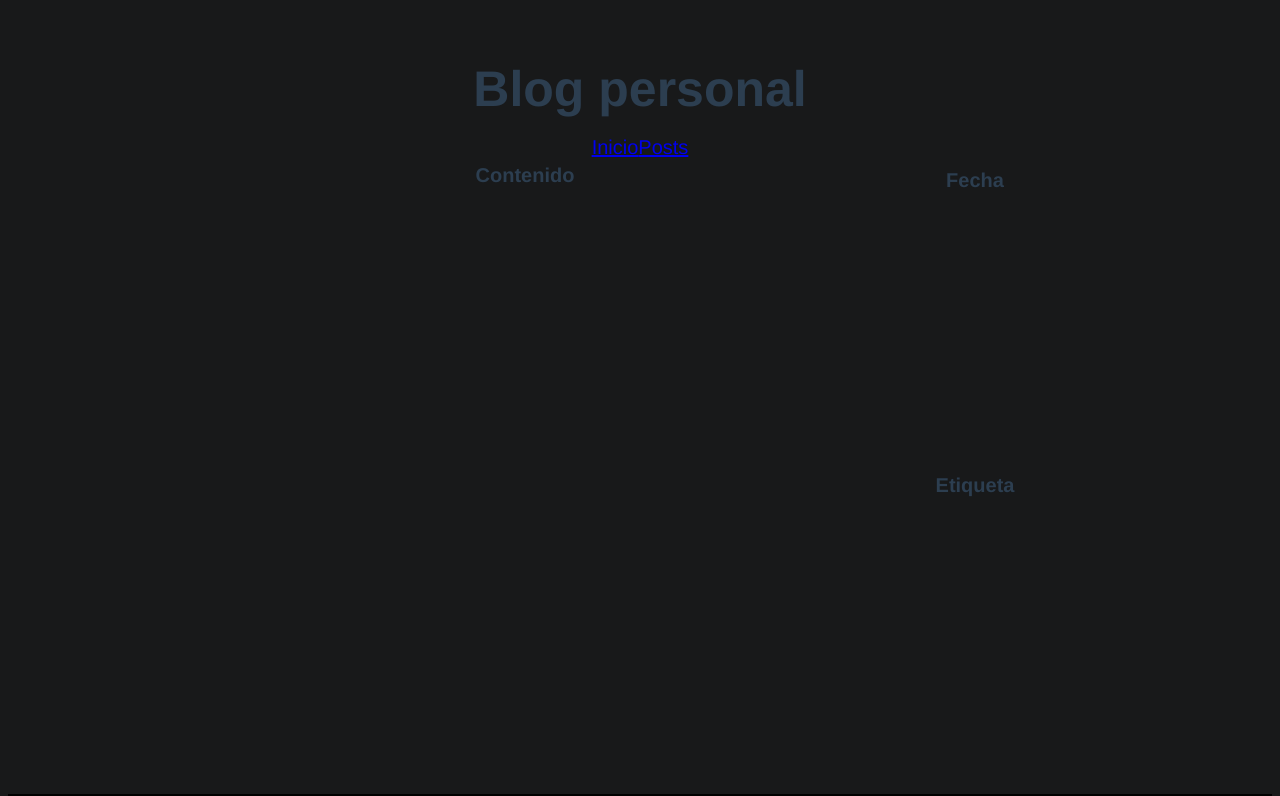
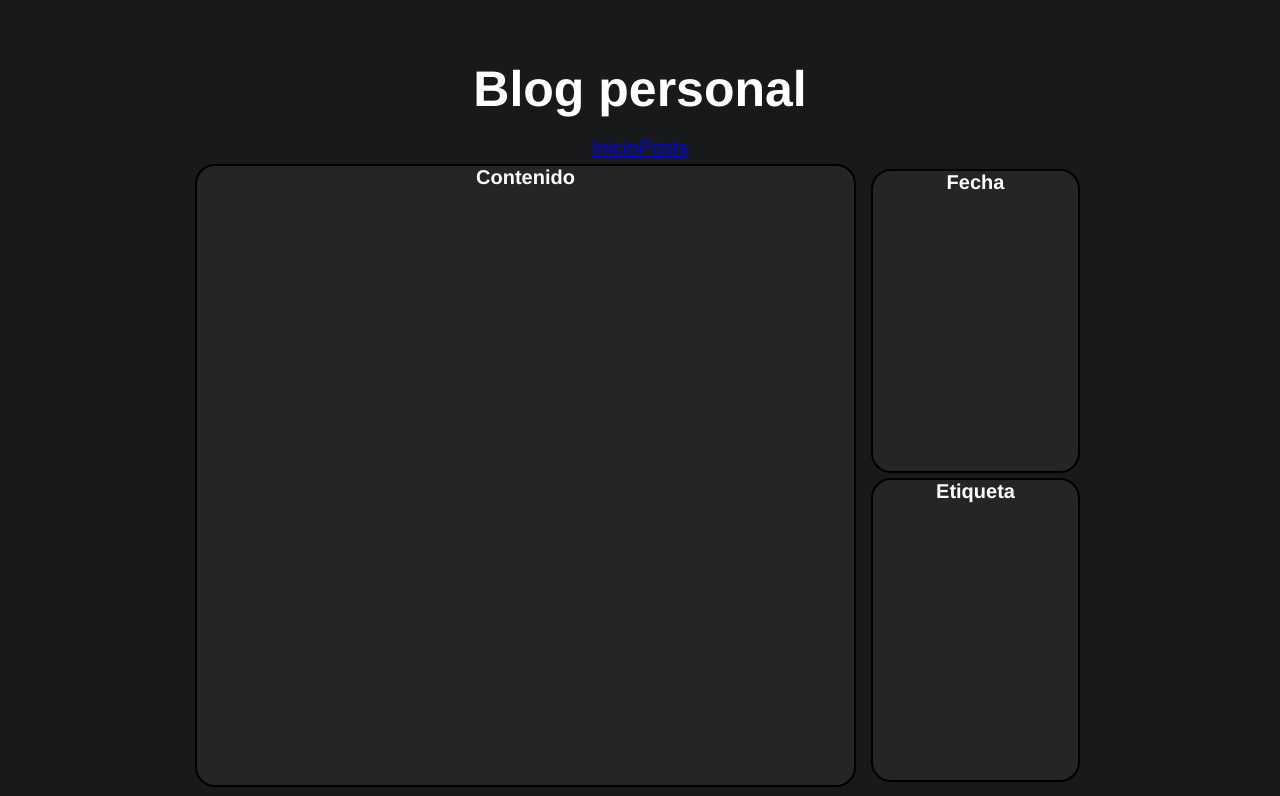
Before and after one commit to GeraMaldonado/myBlog, a Vue app: page /#/ in a window 1280 px wide. Shown: the top 796 px of the page. Built offline with nearby package versions, Linux system fonts and the light colour scheme.

Commit message:
Se agregaron los colores de la fuente y de los divs

```diff
--- a/src/assets/styles/App.css
+++ b/src/assets/styles/App.css
@@ -6,7 +6,7 @@ body{
   -webkit-font-smoothing: antialiased;
   -moz-osx-font-smoothing: grayscale;
   text-align: center;
-  color: #2c3e50;
+  color: white;
   margin-top: 60px;
 }
     header{
--- a/src/assets/styles/HomeView.css
+++ b/src/assets/styles/HomeView.css
@@ -1,7 +1,8 @@
-/*header, main, section, aside, footer, .BlogFecha, .BlogEtiqueta {
+section, .BlogFecha, .BlogEtiqueta {
         border: 2px solid black;
-        border-radius: 10px;
-    }*/
+        border-radius: 20px;
+        background-color: #242526;
+    }
     main{
         max-width: 900px;
         min-width: 500px;
```
